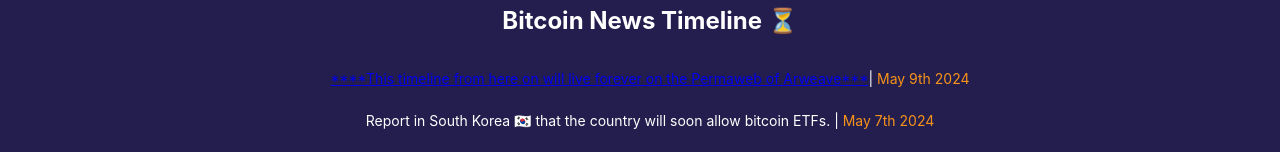
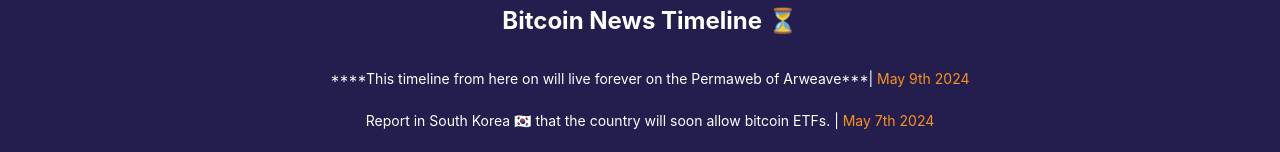
Before and after one commit to c3nturi0n2013/pleb-wallet-react, a React (Create React App) app: page / in a window 1280 px wide. Shown: the part 761-913 px from the top of the page. Built offline with nearby package versions, Linux system fonts and the light colour scheme; no server answers.

Commit message:
css for url to permaweb

```diff
--- a/src/Timeline.js
+++ b/src/Timeline.js
@@ -11,7 +11,7 @@
                         {/* Conditional rendering of link based on presence of url */}
                         {event.url ? (
                             <p>
-                                <a href={event.url} target="_blank" rel="noopener noreferrer">
+                                <a href={event.url} target="_blank" rel="noopener noreferrer" className='arweave'>
                                     {event.description}
                                 </a>
                                 | <span className='btc-price'>{event.date}</span>
--- a/src/timeline.css
+++ b/src/timeline.css
@@ -28,3 +28,8 @@
     margin: 5px 0 0;
     font-size: 0.875em;
 }
+
+.arweave{
+    text-decoration: none;
+    color: white;
+}
```
